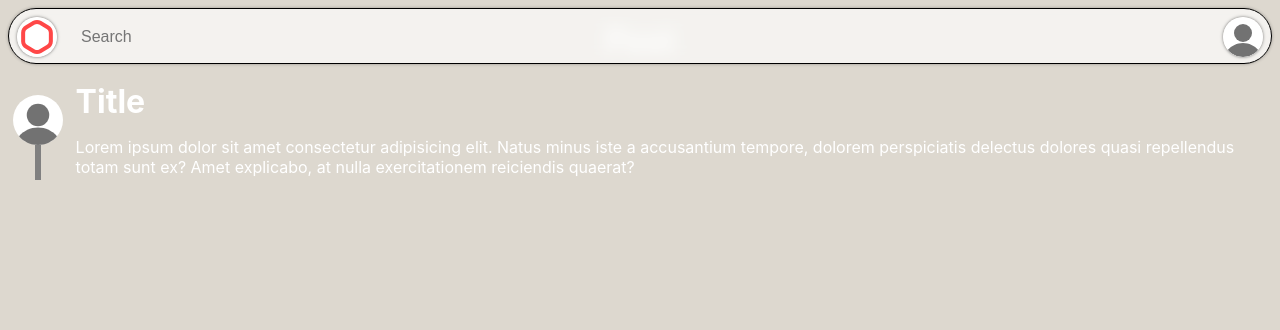
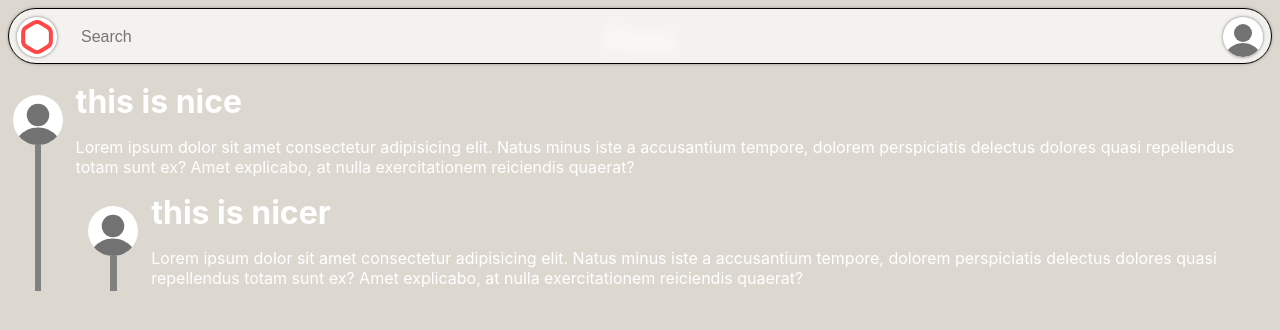
Before and after one commit to unfinishedprogram/Digital-Moment-Team-6-cleanup, a Next.js app: page /post/1 in a window 1280 px wide. Shown: the top 330 px of the page. Built offline with nearby package versions, Linux system fonts and the light colour scheme.

Commit message:
why does it work?

```diff
--- a/pages/post/[id].tsx
+++ b/pages/post/[id].tsx
@@ -1,8 +1,25 @@
 import Head from 'next/head'
-import CommentComponent from '../../src/components/post/comment'
+import {CommentComponent} from '../../src/components/post/comment'
 import styles from '../../styles/Home.module.scss'
 
+interface IComment {
+  text:string,
+  children:IComment[]
+}
+
+
+
 export default function Post() {
+  const demoComment = {
+    text:"this is nice",
+    children: [
+      {
+        text:"this is nicer",
+        children:[]
+      }
+    ]
+  }
+
   return (
     <div className={styles.container}>
       <Head>
@@ -13,7 +30,7 @@ export default function Post() {
 
       <main className={styles.main}>
         <h1>Post</h1>
-        <CommentComponent/>
+        <CommentComponent commentChildren={demoComment.children} text={demoComment.text}/>
       </main>
     </div>
   )
--- a/src/components/post/comment.tsx
+++ b/src/components/post/comment.tsx
@@ -2,8 +2,20 @@ import React from "react";
 import Image from "next/image";
 import styles from'../../../styles/comment.module.scss'
 
-export default class CommentComponent extends React.Component {
-  render(): React.ReactNode {
+
+interface IComment {
+  text:string,
+  children:IComment[]
+}
+
+
+interface ICommentProps extends React.PropsWithChildren {
+  text:string,
+  commentChildren:IComment[]
+}
+
+export const CommentComponent: React.FunctionComponent<ICommentProps> = props => {
+  const children = props.children;
   return (
     <div className={styles.hor}>
       <div className={styles.vert}>
@@ -11,11 +23,11 @@ export default class CommentComponent extends React.Component {
         <i className={styles.thread}></i>
       </div>
       <div>
-          <h1 className={styles.title}>Title</h1>
+        <h1 className={styles.title}>{props.text}</h1>
         <p>Lorem ipsum dolor sit amet consectetur adipisicing elit. Natus minus iste a accusantium tempore, dolorem perspiciatis delectus dolores quasi repellendus totam sunt ex? Amet explicabo, at nulla exercitationem reiciendis quaerat?</p>
+        {props.commentChildren.map((child, index) => <CommentComponent key={index} text={child.text} commentChildren={child.children} />)}
       </div>
     </div>
   );
 
 }
-}
```
Lines whose indentation alone changed are shown as unchanged.
